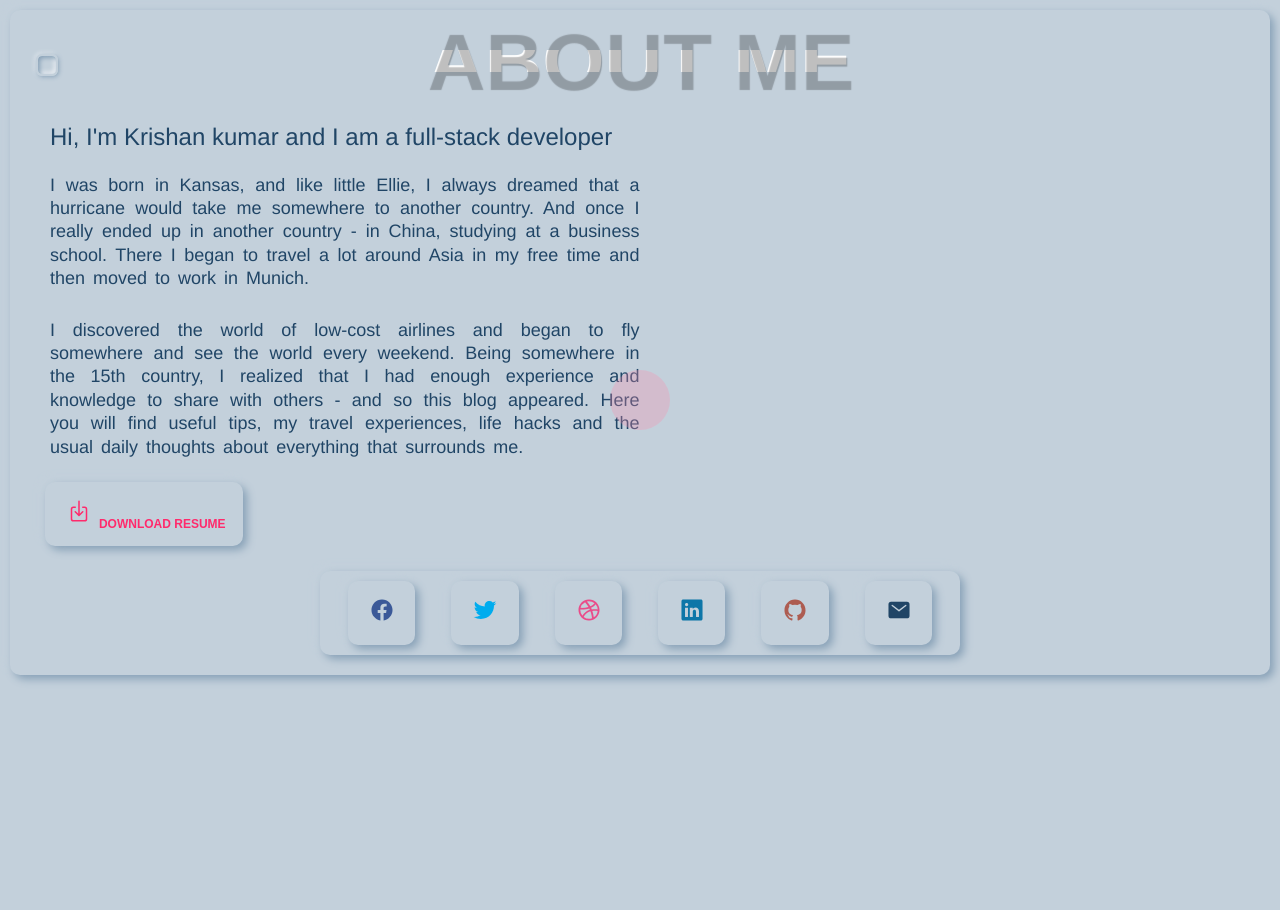
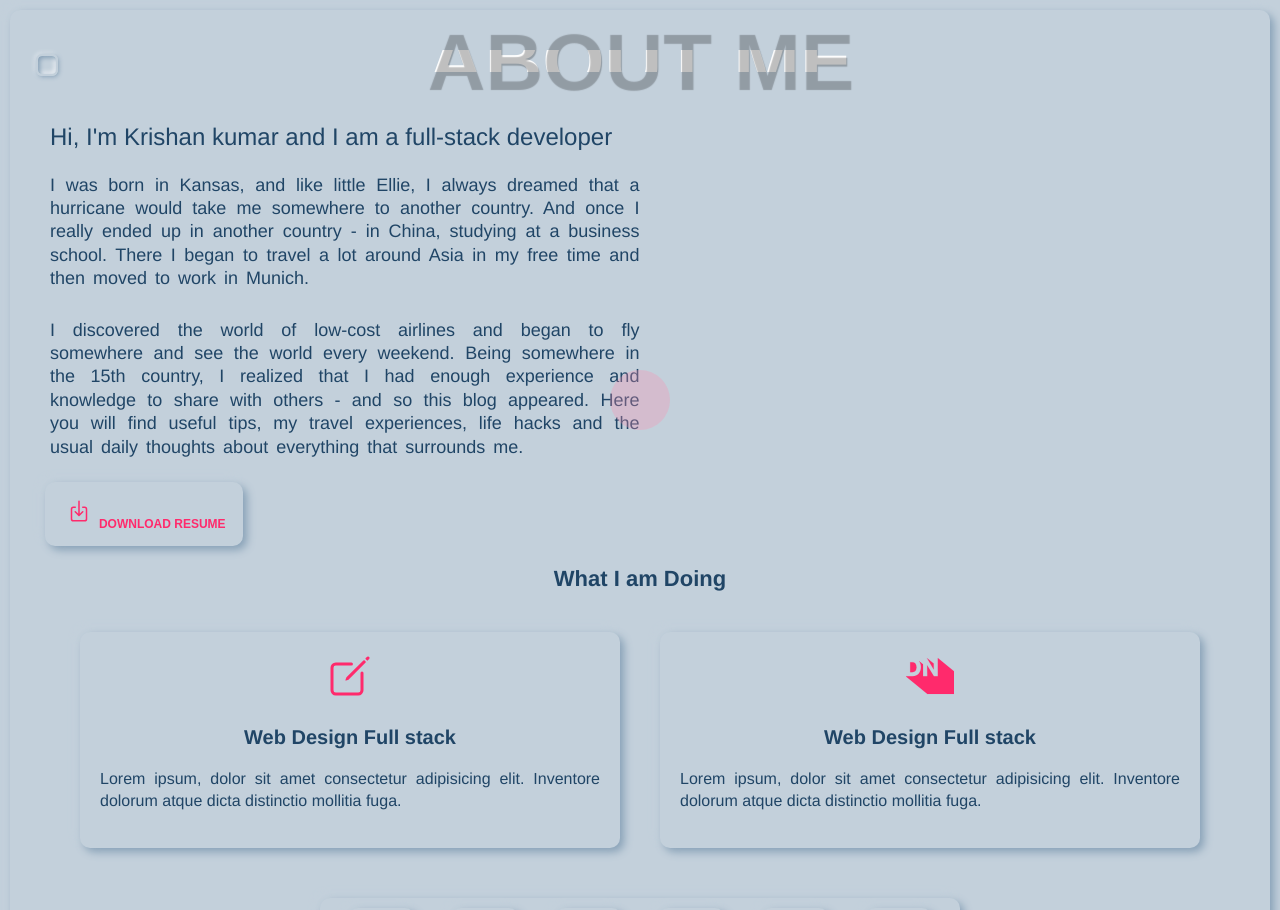
Before and after one commit to kkumar-gcc/portfolio, a React (Create React App) app: page /about in a window 1280 px wide. Shown: the top 910 px of the page. Before the commit the page ends 800 px from the top, so only its background shows below. Built offline with nearby package versions, Linux system fonts and the light colour scheme.

Commit message:
about page updated

```diff
--- a/src/components/about/about.css
+++ b/src/components/about/about.css
@@ -71,8 +71,55 @@
     width: 1.5rem;
     height: 1.5rem;
     margin: auto auto -7px auto;
-    /* padding: 0.3rem; */
+
     font-size: 1rem;
     transition: background-color 250ms linear;
     color: var(--baseDark2);
 }
+
+.more-title h3{
+    font-size: 22px;
+    font-weight: 700;
+    text-align: center;
+}
+
+.more-content{
+    display: flex;
+    flex-direction: row;
+    margin: 10px;
+    padding: 10px;
+
+}
+
+.more-row{
+    flex: 45%;
+    text-align: center;
+    margin: 10px;
+    padding: 10px;
+    justify-content: space-around;
+    align-items: center;
+    width: 50%;
+    padding: 20px;
+    margin: 10px 20px;
+    position: relative;
+    box-shadow: var(--base-shadow);
+    transition: box-shadow 0.6s cubic-bezier(.79, .21, .06, .81);
+    border-radius: 10px;
+
+}
+.more-row ion-icon{
+    width: 3rem;
+    height: 3rem;
+    margin: auto;
+
+    font-size: 2rem;
+    transition: background-color 250ms linear;
+    color: var(--textColor1);
+}
+.more-row h3{
+    font-size: 20px;
+    font-weight: 700;
+}
+.more-row p{
+    text-align: justify;
+}
--- a/src/components/about/about.jsx
+++ b/src/components/about/about.jsx
@@ -25,11 +25,28 @@ function About() {
               you will find useful tips, my travel experiences, life hacks and
               the usual daily thoughts about everything that surrounds me.
             </p>
-            <button className="btn btn2" style={{ color:"var(--textColor1)",textTransform:"uppercase" }}><ion-icon name="download-outline" style={{ color:"var(--textColor1)" }}></ion-icon> Download resume</button>
+            <button className="btn btn2" style={{ color: "var(--textColor1)", textTransform: "uppercase" }}><ion-icon name="download-outline" style={{ color: "var(--textColor1)" }}></ion-icon> Download resume</button>
           </div>
-          <div className="about-content-right"></div>
+          <div className="about-content-right">
+
+          </div>
         </div>
+        <div className="more-title">
+          <h3>What I am Doing</h3>
+        </div>
+        <div className="more-content">
+          <div className="more-row">
+            <ion-icon name="create-outline"></ion-icon>
+            <h3>Web Design Full stack</h3>
+            <p>Lorem ipsum, dolor sit amet consectetur adipisicing elit. Inventore dolorum atque dicta distinctio mollitia fuga.</p>
+          </div>
+          <div className="more-row">
+            <ion-icon name="logo-designernews"></ion-icon>
+            <h3>Web Design Full stack</h3>
+            <p>Lorem ipsum, dolor sit amet consectetur adipisicing elit. Inventore dolorum atque dicta distinctio mollitia fuga.</p>
 
+          </div>
+        </div>
 
       </div>
     </>
```
